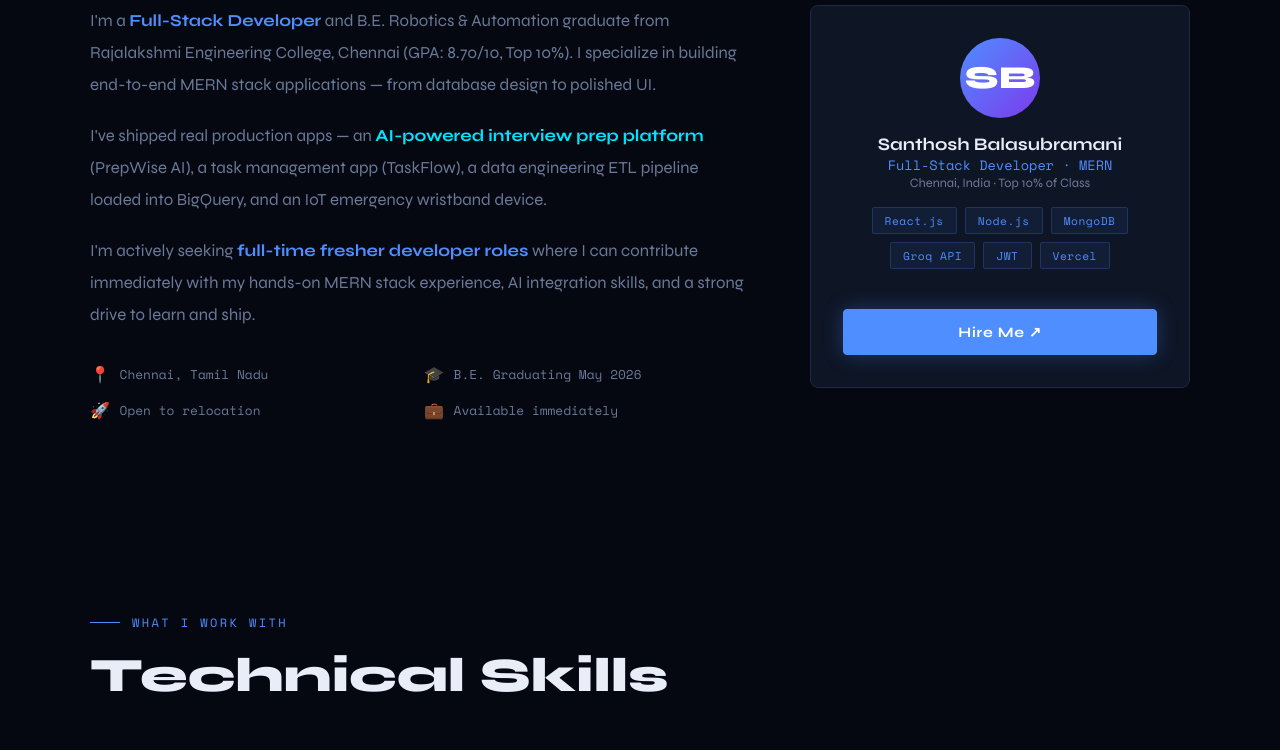
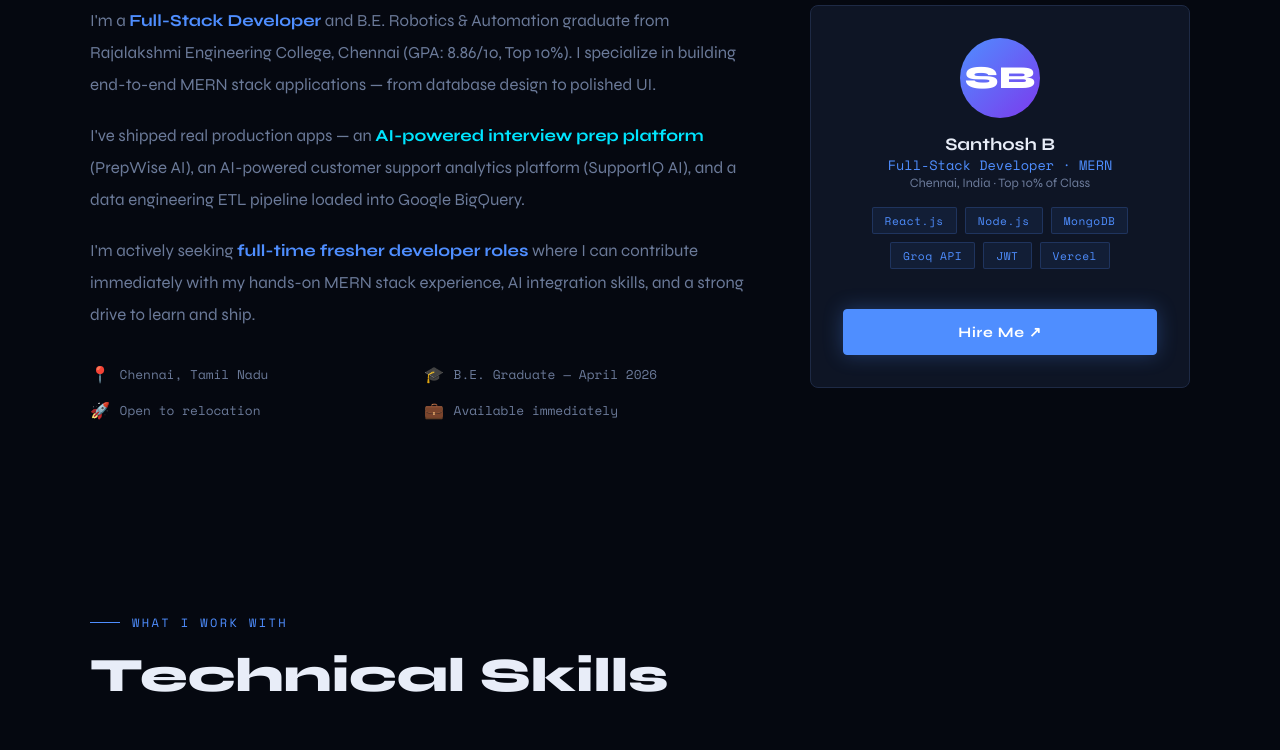
Before and after one commit to s20534175-stack/portfolio-frontend, a React (Vite) app: page / in a window 1280 px wide. Shown: the part 1180-1930 px from the top of the page. Built offline with nearby package versions, Linux system fonts and the light colour scheme; no server answers.

Commit message:
Update About Me section with new details

```diff
--- a/src/components/About.jsx
+++ b/src/components/About.jsx
@@ -9,17 +9,17 @@ export default function About() {
         <div className={styles.grid}>
           <div className={styles.text}>
             <p className="reveal">
-              I'm a <strong style={{color:'var(--accent)'}}>Full-Stack Developer</strong> and B.E. Robotics & Automation graduate from Rajalakshmi Engineering College, Chennai (GPA: 8.70/10, Top 10%). I specialize in building end-to-end MERN stack applications — from database design to polished UI.
+              I'm a <strong style={{color:'var(--accent)'}}>Full-Stack Developer</strong> and B.E. Robotics & Automation graduate from Rajalakshmi Engineering College, Chennai (GPA: 8.86/10, Top 10%). I specialize in building end-to-end MERN stack applications — from database design to polished UI.
             </p>
             <p className="reveal" style={{marginTop:'1.2rem'}}>
-              I've shipped real production apps — an <strong style={{color:'var(--accent2)'}}>AI-powered interview prep platform</strong> (PrepWise AI), a task management app (TaskFlow), a data engineering ETL pipeline loaded into BigQuery, and an IoT emergency wristband device.
+              I've shipped real production apps — an <strong style={{color:'var(--accent2)'}}>AI-powered interview prep platform</strong> (PrepWise AI), an AI-powered customer support analytics platform (SupportIQ AI), and a data engineering ETL pipeline loaded into Google BigQuery.
             </p>
             <p className="reveal" style={{marginTop:'1.2rem'}}>
               I'm actively seeking <strong style={{color:'var(--accent)'}}>full-time fresher developer roles</strong> where I can contribute immediately with my hands-on MERN stack experience, AI integration skills, and a strong drive to learn and ship.
             </p>
             <div className={`${styles.quickFacts} reveal`}>
               <div className={styles.fact}><span className={styles.factIcon}>📍</span> Chennai, Tamil Nadu</div>
-              <div className={styles.fact}><span className={styles.factIcon}>🎓</span> B.E. Graduating May 2026</div>
+              <div className={styles.fact}><span className={styles.factIcon}>🎓</span> B.E. Graduate — April 2026</div>
               <div className={styles.fact}><span className={styles.factIcon}>🚀</span> Open to relocation</div>
               <div className={styles.fact}><span className={styles.factIcon}>💼</span> Available immediately</div>
             </div>
@@ -28,7 +28,7 @@ export default function About() {
             <div className={styles.cardInner}>
               <div className={styles.initials}>SB</div>
               <div className={styles.cardInfo}>
-                <div className={styles.cardName}>Santhosh Balasubramani</div>
+                <div className={styles.cardName}>Santhosh B</div>
                 <div className={styles.cardRole}>Full-Stack Developer · MERN</div>
                 <div className={styles.cardMeta}>Chennai, India · Top 10% of Class</div>
               </div>
```
